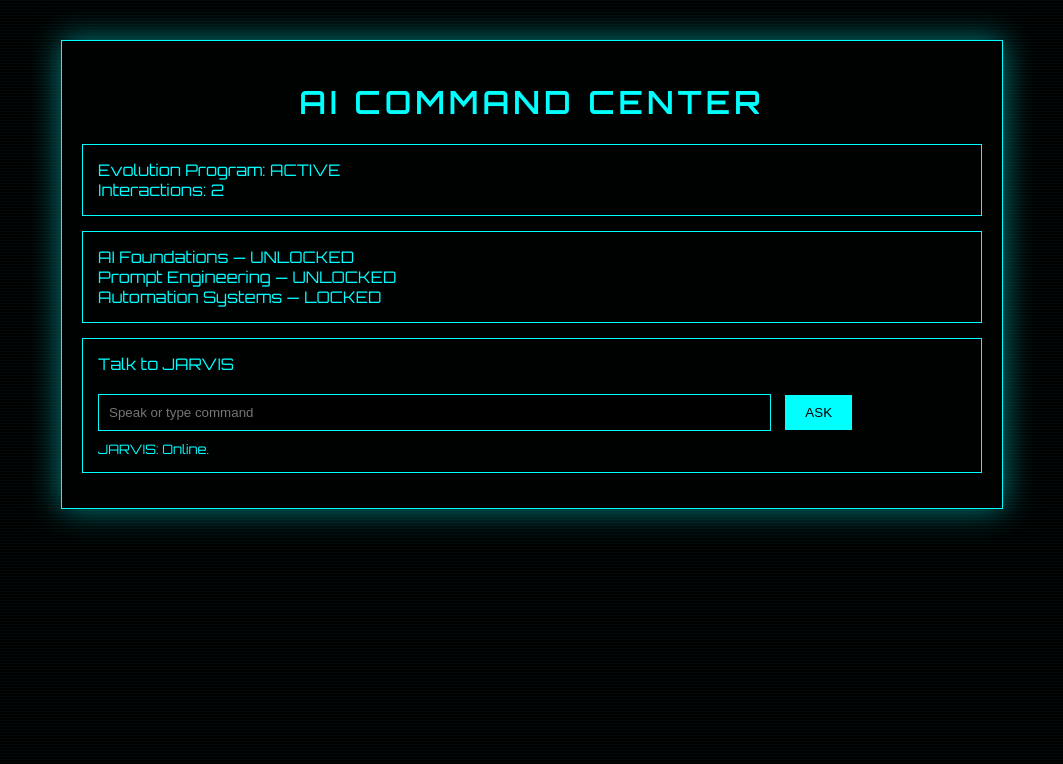
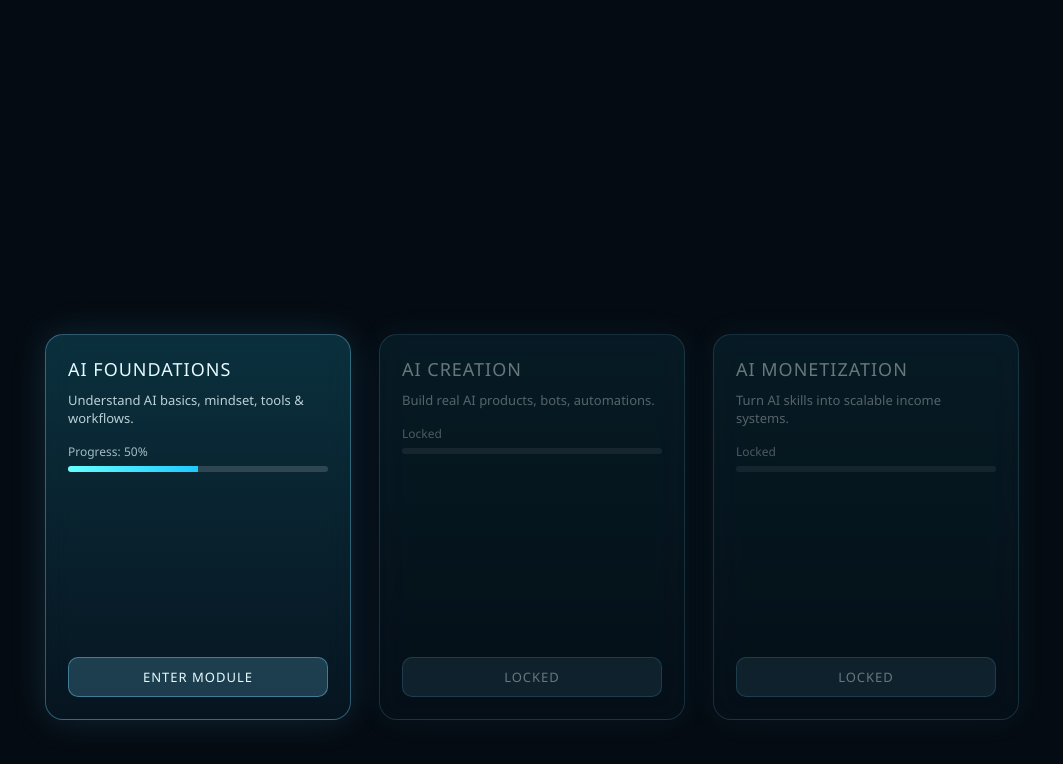
Before and after one commit to dexter6998/ai-jarvis-hud, a plain HTML site: page index.html in a window 1280 px wide. Shown: the whole page, without its empty margins (108-1171 px from the left). Drawn offline with nearby package versions, Linux system fonts and the light colour scheme.

Commit message:
Update index.html

```diff
--- a/index.html
+++ b/index.html
@@ -1,210 +1,196 @@
 <!DOCTYPE html>
 <html lang="en">
 <head>
-<meta charset="UTF-8">
-<title>AI Command Center</title>
-<meta name="viewport" content="width=device-width, initial-scale=1.0">
-
-<link href="https://fonts.googleapis.com/css2?family=Orbitron:wght@400;600&display=swap" rel="stylesheet">
+<meta charset="UTF-8" />
+<title>AI Course HUD UI</title>
 
 <style>
 html, body {
   margin: 0;
   padding: 0;
-  background: #000;
-  font-family: Orbitron, sans-serif;
+  width: 100%;
+  height: 100%;
+  background: #050b12;
   overflow: hidden;
-  color: #00ffff;
+  font-family: "Segoe UI", Arial, sans-serif;
 }
 
-#threeCanvas {
+/* ===== ThreeJS container (UNCHANGED) ===== */
+#three-container {
   position: fixed;
   inset: 0;
   z-index: 1;
 }
 
-.hud {
-  position: relative;
-  z-index: 5;
-  width: 90%;
-  max-width: 900px;
-  margin: 40px auto;
-  padding: 20px;
-  border: 1px solid #00ffff;
-  background: rgba(0,0,0,0.55);
-  box-shadow: 0 0 30px rgba(0,255,255,0.5);
-  backdrop-filter: blur(10px);
+/* ===== UI Overlay ===== */
+#ui-overlay {
+  position: fixed;
+  inset: 0;
+  z-index: 10;
+  pointer-events: none;
 }
 
-h1 {
-  text-align: center;
-  letter-spacing: 4px;
+/* ===== Floating Course Panel ===== */
+.course-panel {
+  position: absolute;
+  bottom: 10%;
+  left: 50%;
+  transform: translateX(-50%);
+  display: flex;
+  gap: 28px;
+  pointer-events: auto;
 }
 
-.panel {
-  border: 1px solid #00ffff;
-  padding: 15px;
-  margin-bottom: 15px;
+/* ===== Course Card ===== */
+.course-card {
+  width: 260px;
+  height: 340px;
+  padding: 22px;
+  border-radius: 18px;
+  background: linear-gradient(
+    180deg,
+    rgba(30, 160, 190, 0.25),
+    rgba(10, 40, 60, 0.35)
+  );
+  backdrop-filter: blur(14px);
+  border: 1px solid rgba(120, 220, 255, 0.35);
+  box-shadow: 0 0 35px rgba(80, 200, 255, 0.15);
+  color: #e6faff;
+  display: flex;
+  flex-direction: column;
+  justify-content: space-between;
+  transition: transform 0.35s ease, box-shadow 0.35s ease;
 }
 
-input {
-  width: 75%;
-  padding: 10px;
-  background: black;
-  border: 1px solid #00ffff;
-  color: #00ffff;
+.course-card:hover {
+  transform: translateY(-14px) scale(1.04);
+  box-shadow: 0 0 55px rgba(120, 240, 255, 0.35);
 }
 
-button {
-  padding: 10px 20px;
-  background: #00ffff;
-  color: black;
-  border: none;
-  cursor: pointer;
-  margin-left: 10px;
+/* ===== Card Content ===== */
+.course-title {
+  font-size: 18px;
+  letter-spacing: 1px;
+  text-transform: uppercase;
 }
 
-.scanlines::before {
-  content: "";
-  position: fixed;
-  inset: 0;
-  background: repeating-linear-gradient(
-    to bottom,
-    rgba(0,255,255,0.04),
-    rgba(0,255,255,0.04) 1px,
-    transparent 1px,
-    transparent 3px
-  );
-  pointer-events: none;
-  z-index: 4;
+.course-desc {
+  font-size: 13px;
+  opacity: 0.8;
+  line-height: 1.4;
+  margin-top: 10px;
+}
+
+/* ===== Progress ===== */
+.progress {
+  margin-top: 16px;
+}
+
+.progress-label {
+  font-size: 12px;
+  opacity: 0.7;
+}
+
+.progress-bar {
+  width: 100%;
+  height: 6px;
+  border-radius: 6px;
+  background: rgba(255,255,255,0.15);
+  overflow: hidden;
+  margin-top: 6px;
+}
+
+.progress-fill {
+  height: 100%;
+  width: 50%;
+  background: linear-gradient(90deg, #6ff, #1ec9ff);
+}
+
+/* ===== Locked Card ===== */
+.locked {
+  opacity: 0.45;
+}
+
+.locked .progress-fill {
+  width: 0%;
+}
+
+/* ===== CTA ===== */
+.course-btn {
+  margin-top: 18px;
+  padding: 10px;
+  border-radius: 10px;
+  background: rgba(120, 220, 255, 0.2);
+  border: 1px solid rgba(120, 220, 255, 0.4);
+  color: #e6faff;
+  text-align: center;
+  font-size: 13px;
+  letter-spacing: 1px;
 }
 </style>
 </head>
 
-<body class="scanlines">
+<body>
 
-<canvas id="threeCanvas"></canvas>
+<!-- ===== Existing Scene (DO NOT TOUCH) ===== -->
+<div id="three-container">
+  <!-- Your existing ThreeJS / background code stays here -->
+</div>
 
-<div class="hud">
-  <h1>AI COMMAND CENTER</h1>
+<!-- ===== UI Overlay ===== -->
+<div id="ui-overlay">
+  <div class="course-panel">
 
-  <div class="panel">
-    Evolution Program: ACTIVE<br>
-    Interactions: 2
-  </div>
+    <div class="course-card">
+      <div>
+        <div class="course-title">AI Foundations</div>
+        <div class="course-desc">
+          Understand AI basics, mindset, tools & workflows.
+        </div>
+        <div class="progress">
+          <div class="progress-label">Progress: 50%</div>
+          <div class="progress-bar">
+            <div class="progress-fill"></div>
+          </div>
+        </div>
+      </div>
+      <div class="course-btn">ENTER MODULE</div>
+    </div>
 
-  <div class="panel">
-    AI Foundations — UNLOCKED<br>
-    Prompt Engineering — UNLOCKED<br>
-    Automation Systems — LOCKED
-  </div>
+    <div class="course-card locked">
+      <div>
+        <div class="course-title">AI Creation</div>
+        <div class="course-desc">
+          Build real AI products, bots, automations.
+        </div>
+        <div class="progress">
+          <div class="progress-label">Locked</div>
+          <div class="progress-bar">
+            <div class="progress-fill"></div>
+          </div>
+        </div>
+      </div>
+      <div class="course-btn">LOCKED</div>
+    </div>
 
-  <div class="panel">
-    Talk to JARVIS<br><br>
-    <input placeholder="Speak or type command">
-    <button>ASK</button>
-    <div style="margin-top:10px;font-size:13px;">JARVIS: Online.</div>
+    <div class="course-card locked">
+      <div>
+        <div class="course-title">AI Monetization</div>
+        <div class="course-desc">
+          Turn AI skills into scalable income systems.
+        </div>
+        <div class="progress">
+          <div class="progress-label">Locked</div>
+          <div class="progress-bar">
+            <div class="progress-fill"></div>
+          </div>
+        </div>
+      </div>
+      <div class="course-btn">LOCKED</div>
+    </div>
+
   </div>
 </div>
 
-<script src="https://cdn.jsdelivr.net/npm/three@0.152.2/build/three.min.js"></script>
-
-<script>
-const canvas = document.getElementById("threeCanvas");
-const scene = new THREE.Scene();
-
-const camera = new THREE.PerspectiveCamera(
-  50,
-  window.innerWidth / window.innerHeight,
-  0.1,
-  1000
-);
-camera.position.z = 70;
-
-const renderer = new THREE.WebGLRenderer({
-  canvas,
-  alpha: true,
-  antialias: true
-});
-renderer.setSize(window.innerWidth, window.innerHeight);
-renderer.setPixelRatio(window.devicePixelRatio);
-
-// PARTICLE AVATAR
-const geometry = new THREE.BufferGeometry();
-const positions = [];
-const velocities = [];
-
-const PARTICLES = 26000;
-
-for (let i = 0; i < PARTICLES; i++) {
-
-  // Human silhouette bias
-  let y = (Math.random() - 0.5) * 40;
-  let radius;
-
-  if (y > 10) radius = 5;         // head
-  else if (y > -8) radius = 9;    // torso
-  else radius = 7;                // lower
-
-  let angle = Math.random() * Math.PI * 2;
-  let x = Math.cos(angle) * radius * Math.random();
-  let z = Math.sin(angle) * radius * Math.random();
-
-  positions.push(x, y, z);
-
-  velocities.push(
-    0,
-    0,
-    Math.random() * 0.15 + 0.05 // backward flow
-  );
-}
-
-geometry.setAttribute(
-  "position",
-  new THREE.Float32BufferAttribute(positions, 3)
-);
-
-const material = new THREE.PointsMaterial({
-  color: 0x00ffff,
-  size: 0.35,
-  transparent: true,
-  opacity: 0.85,
-  blending: THREE.AdditiveBlending,
-  depthWrite: false
-});
-
-const avatar = new THREE.Points(geometry, material);
-scene.add(avatar);
-
-function animate() {
-  requestAnimationFrame(animate);
-
-  const pos = geometry.attributes.position.array;
-
-  for (let i = 0; i < pos.length; i += 3) {
-    pos[i + 2] += velocities[i + 2];
-
-    if (pos[i + 2] > 20) {
-      pos[i + 2] = -20;
-    }
-  }
-
-  geometry.attributes.position.needsUpdate = true;
-
-  avatar.rotation.y += 0.0015;
-  avatar.position.y = Math.sin(Date.now() * 0.001) * 0.4;
-
-  renderer.render(scene, camera);
-}
-
-animate();
-
-window.addEventListener("resize", () => {
-  camera.aspect = window.innerWidth / window.innerHeight;
-  camera.updateProjectionMatrix();
-  renderer.setSize(window.innerWidth, window.innerHeight);
-});
-</script>
-
 </body>
 </html>
```
